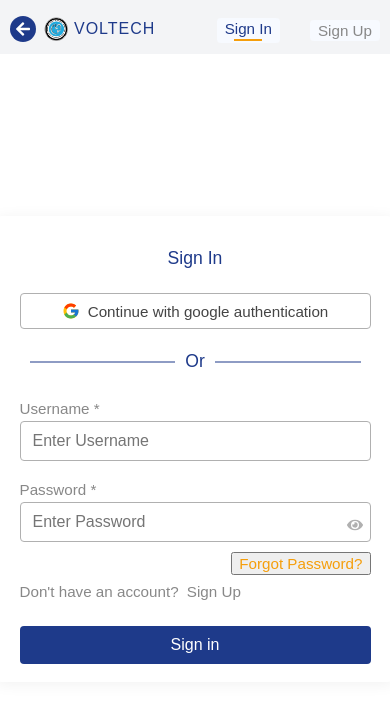
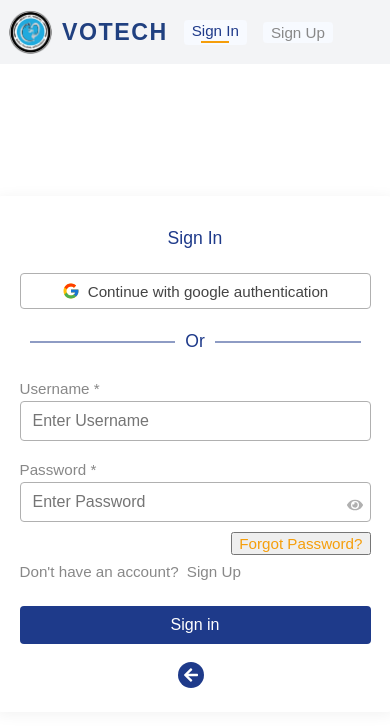
Before and after one commit to IsraelSoftTech/votech-latest-front, a React (Create React App) app: page /signin in a window 390 px wide. Shown: the top 726 px of the page. Built offline with nearby package versions, Linux system fonts and the light colour scheme; no server answers.

Commit message:
keep addingfront 19 july

```diff
--- a/src/components/Signin.css
+++ b/src/components/Signin.css
@@ -280,15 +280,37 @@
   box-shadow: 0 2px 8px rgba(32,64,128,0.12);
 }
 
+.signin-header .header-group {
+  display: flex;
+  align-items: center;
+  gap: 18px;
+}
+
+.signin-form-back-arrow {
+  display: flex;
+  justify-content: center;
+  margin-top: 22px;
+  margin-bottom: 8px;
+}
+
 @media (max-width: 600px) {
   .signin-header {
     background: #F3F4F6;
-    padding: 16px 0 10px 0;
+    padding: 10px 0 10px 0;
     box-shadow: none;
+    flex-direction: row;
+    align-items: center;
+    justify-content: space-between;
+  }
+  .signin-header .header-group {
+    margin: 0 8px;
+    gap: 10px;
+    flex-wrap: wrap;
   }
   .header-left, .header-right {
-    margin-left: 10px;
-    margin-right: 10px;
+    margin: 0;
+    padding: 0;
+    display: none;
   }
   .header-logo {
     height: 24px;
@@ -339,4 +361,8 @@
     height: 26px;
     margin-right: 8px;
   }
+  .signin-form-back-arrow {
+    margin-top: 18px;
+    margin-bottom: 6px;
+  }
 }
--- a/src/components/Signin.jsx
+++ b/src/components/Signin.jsx
@@ -76,12 +76,9 @@ const Signin = () => {
   return (
     <div className="signin-root">
       <header className="signin-header">
-        <div className="header-left">
-          <span className="back-arrow" onClick={() => navigate('/')}> <FaArrowLeft /> </span>
-          <img src={logo} alt="VOLTECH Logo" className="header-logo" />
-          <span className="header-voltech">VOLTECH</span>
-        </div>
-        <div className="header-right">
+        <div className="header-group">
+          <img src={logo} alt="VOTECH Logo" style={{ width: 44, height: 44, objectFit: 'contain' }} />
+          <span style={{ fontSize: '1.45rem', fontWeight: 700, letterSpacing: 1.5, color: '#204080' }}>VOTECH</span>
           <Link className="header-link active" to="/signin">Sign In</Link>
           <Link className="header-link" to="/signup">Sign Up</Link>
         </div>
@@ -120,6 +117,9 @@ const Signin = () => {
             </div>
             {error && <div className="error-message">{error}</div>}
             <button type="submit" className="signin-btn" disabled={loading}>{loading ? 'Signing in...' : 'Sign in'}</button>
+            <div className="signin-form-back-arrow">
+              <span className="back-arrow" onClick={() => navigate('/')}> <FaArrowLeft /> </span>
+            </div>
           </form>
         )}
         {showForgot && (
--- a/src/components/Signup.css
+++ b/src/components/Signup.css
@@ -226,15 +226,30 @@
   background: var(--link-hover);
 }
 
+.signup-header .header-group {
+  display: flex;
+  align-items: center;
+  gap: 18px;
+}
+
 @media (max-width: 600px) {
   .signup-header {
-    padding: 16px 0 10px 0;
+    padding: 10px 0 10px 0;
     background: #F3F4F6;
     box-shadow: none;
+    flex-direction: row;
+    align-items: center;
+    justify-content: space-between;
+  }
+  .signup-header .header-group {
+    margin: 0 8px;
+    gap: 10px;
+    flex-wrap: wrap;
   }
   .header-left, .header-right {
-    margin-left: 10px;
-    margin-right: 10px;
+    margin: 0;
+    padding: 0;
+    display: none;
   }
   .header-logo {
     height: 24px;
--- a/src/components/Signup.jsx
+++ b/src/components/Signup.jsx
@@ -63,11 +63,9 @@ const Signup = () => {
   return (
     <div className="signup-root">
       <header className="signup-header">
-        <div className="header-left">
-          <img src={logo} alt="VOLTECH Logo" className="header-logo" />
-          <span className="header-voltech">VOLTECH</span>
-        </div>
-        <div className="header-right">
+        <div className="header-group">
+          <img src={logo} alt="VOTECH Logo" style={{ width: 44, height: 44, objectFit: 'contain' }} />
+          <span style={{ fontSize: '1.45rem', fontWeight: 700, letterSpacing: 1.5, color: '#204080' }}>VOTECH</span>
           <Link className="header-link" to="/signin">Sign In</Link>
           <Link className="header-link active" to="/signup">Sign Up</Link>
         </div>
--- a/src/components/Welcome.jsx
+++ b/src/components/Welcome.jsx
@@ -14,8 +14,8 @@ const Welcome = () => {
     <div className="welcome-exact-root">
       <header className="welcome-header">
         <div className="header-left">
-          <img src={logo} alt="VOLTECH Logo" className="header-logo" />
-          <span className="header-voltech">VOLTECH</span>
+          <img src={logo} alt="VOTECH Logo" style={{ width: 44, height: 44, objectFit: 'contain' }} />
+          <span style={{ fontSize: '1.45rem', fontWeight: 700, letterSpacing: 1.5, color: '#204080' }}>VOTECH</span>
         </div>
         <button className="footer-arrow-btn header-arrow-btn" onClick={() => navigate('/signin')}>
           <FaArrowRight />
```
